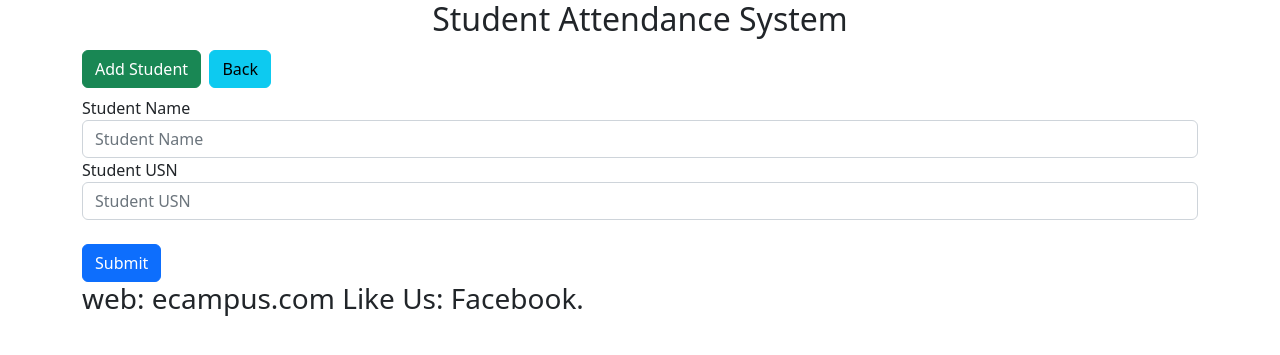
After one commit to abhijatdakshesh/Student-Attendance-System-Ecampus, a PHP site: page /add.php in a window 1280 px wide. The commit adds this page. Shown: the top 355 px of the page. Run offline with PHP 8.4, Linux system fonts and the light colour scheme.

Commit message:
Add Student Page added

```diff
--- /dev/null
+++ b/add.php
@@ -0,0 +1,68 @@
+<?php include 'inc/header.php' ?>
+
+
+	<div class="panel panel-default">
+		<div class="panel-heading">
+			<h2> <a class="btn btn-success" href="add.php"> Add Student </a>
+				<a class=" btn btn-info pull-right" href="index.php">Back </a>
+			</h2>
+		</div>
+
+	<div class="panel-body">
+
+
+	<form action="" method="Post">
+
+	<div class="from-grop">
+		<label for ="name"> Student Name </label>
+		<input type="text" class="form-control" name="name" id="name" placeholder="Student Name">
+	</div>
+
+
+	<div class="from-grop">
+		<label for ="roll"> Student USN </label>
+		<input type="text" class="form-control" name="roll" id="roll" placeholder="Student USN">
+	</div>
+
+
+<br>
+
+	<div class="from-grop">
+
+		<input type="submit" class ="btn btn-primary" name = "submit" value ="Submit">
+
+	</div>
+
+
+
+
+
+
+
+
+
+
+
+
+
+
+
+
+
+
+
+
+
+
+
+</form>
+</div>
+
+
+
+
+
+
+</div>
+
+<?php include 'inc/footer.php' ?>
--- a/index.php
+++ b/index.php
@@ -3,14 +3,14 @@
 
 	<div class="panel panel-default">
 		<div class="panel-heading">
-			<h2> <a class="btn btn-success" href=""> Add Student </a>
+			<h2> <a class="btn btn-success" href="add.php"> Add Student </a>
 				<a class=" btn btn-info pull-right" href="">View All </a>
 			</h2>
 		</div>
 
 	<div class="panel-body">
 
-		<div class="well text-center">
+		<div class="well text-center" style="font-size: 20px;">
 			<strong>Date: </strong> <?php $cur_date = date("Y-m-d"); echo $cur_date; ?>
 		</div>
 
```
